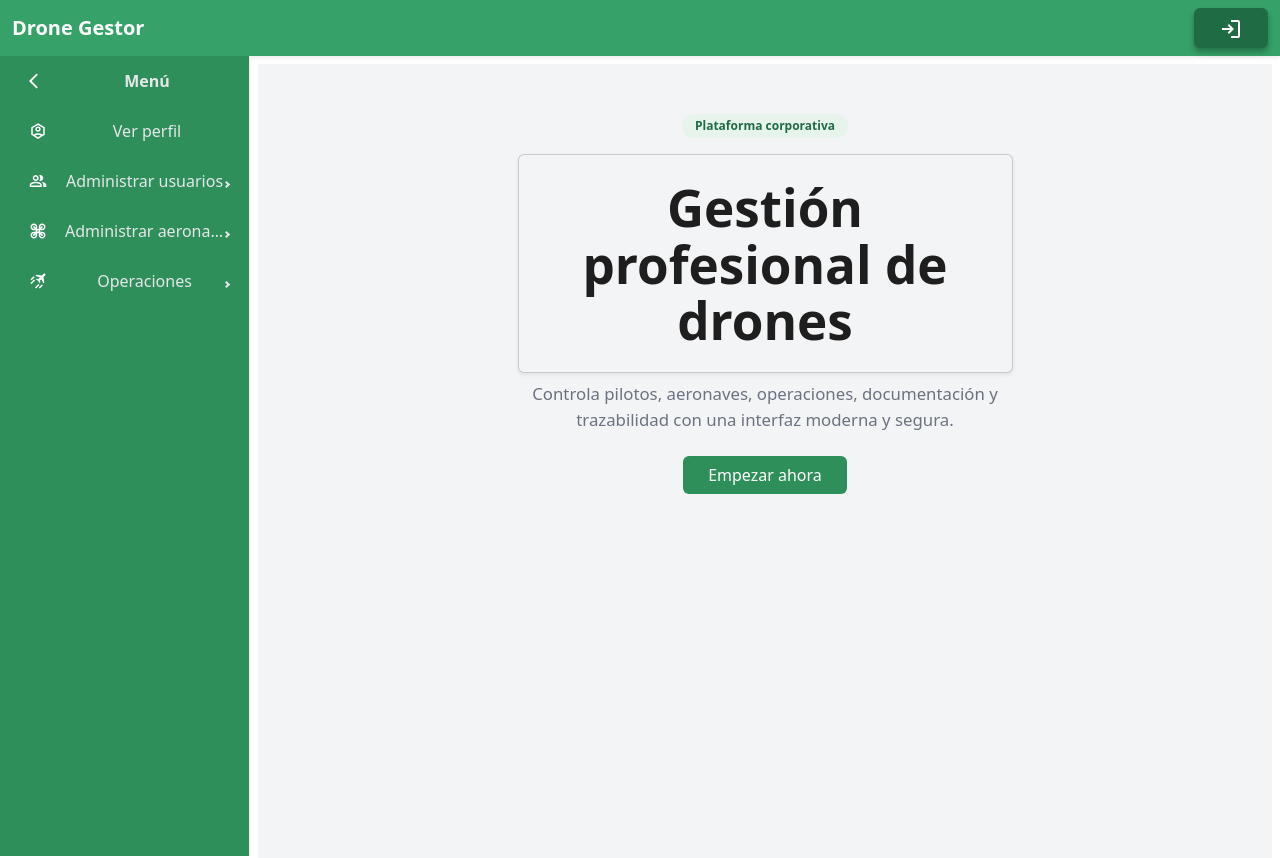
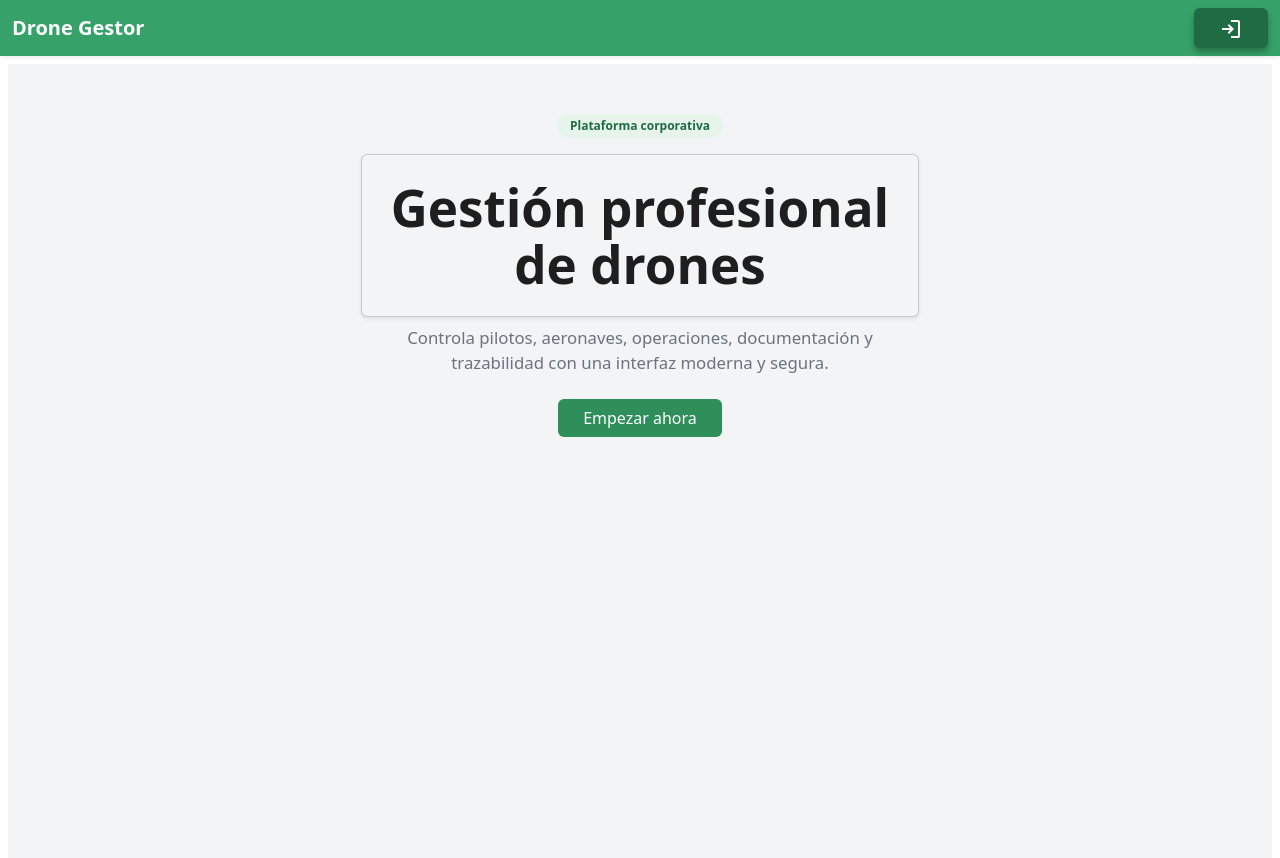
Before and after one commit to kfuentesb/DroneGestory, a React (Vite) app in the folder frontend/: page /home in a window 1280 px wide. Shown: the top 858 px of the page. Built offline with nearby package versions, Linux system fonts and the light colour scheme.

Commit message:
subido sidebar z axis y ahora el sidebar solo se muestra si hay un usuario logeado

```diff
--- a/frontend/src/components/commons/Sidebar.tsx
+++ b/frontend/src/components/commons/Sidebar.tsx
@@ -50,6 +50,7 @@ export default function SidebarMenu() {
                 height: "100vh",
                 position: "sticky",
                 top: 0,
+                zIndex: 1000 ,
             }}
         >
             <Menu
--- a/frontend/src/components/layout/MainLayout.tsx
+++ b/frontend/src/components/layout/MainLayout.tsx
@@ -1,12 +1,15 @@
 import SidebarMenu from "../commons/Sidebar";
+import { useAuth } from "../AuthProvider";
 
 export default function MainLayout({ children }: any) {
+    const { username } = useAuth();
     return (
         <div className="d-flex" style={{ minHeight: "100vh" }}>
-            {/* Sidebar solo visible en md o más grande */}
-            <div className="d-none d-md-block">
-                <SidebarMenu />
-            </div>
+            {username && (
+                <div className="d-none d-md-block">
+                    <SidebarMenu />
+                </div>
+            )}
 
             <div
                 className="flex-grow-1 p-2"
```
